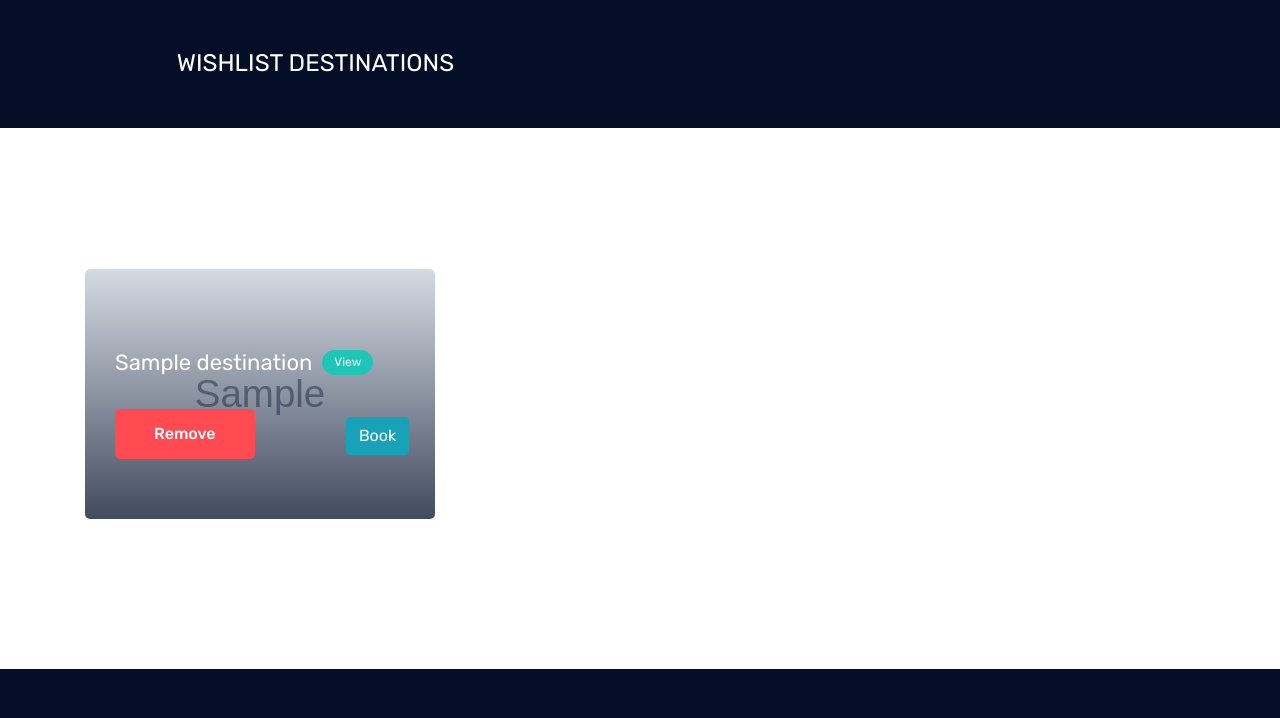
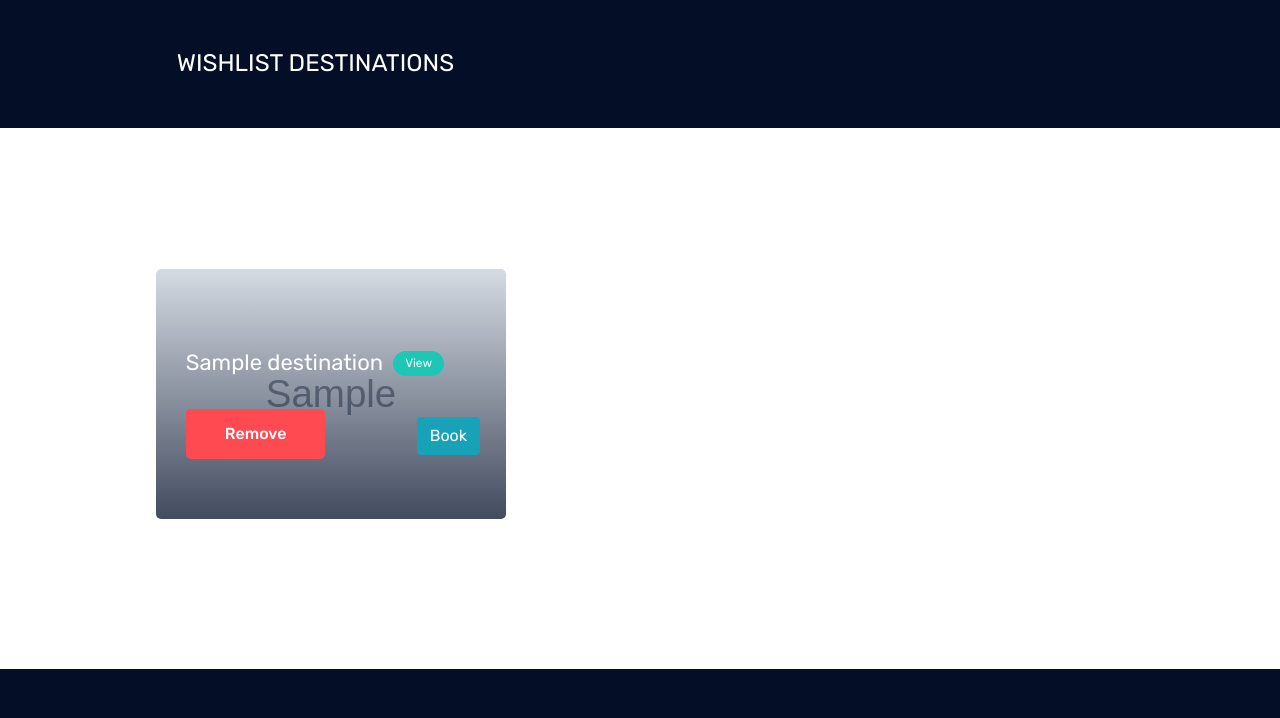
Before and after one commit to TracyOgutu/TravelAgency, a Django app: template agency/templates/wishlist.html in a window 1280 px wide. Shown: the part 136-854 px from the top of the page. Run offline with Django 3.2, Linux system fonts and the light colour scheme; the template is opened without the code that fills it: most values are stand-ins (such as "Sample title", 1, 10 or a date in 2020); grey boxes marked "Sample" are stand-in pictures; some libraries are stand-ins or nearby versions.

Commit message:
add correct margin

```diff
--- a/agency/templates/cartdisplay.html
+++ b/agency/templates/cartdisplay.html
@@ -69,7 +69,7 @@
 
             {%else%}
 
-            <div style="margin-left: 9%;">
+            <div>
                 <h5>You haven't added a destination to your cart just yet</h5>
                 <a href="{%url 'alldest' %}" class="boxed-btn3">Explore Now</a>
             </div>
--- a/agency/templates/wishlist.html
+++ b/agency/templates/wishlist.html
@@ -29,7 +29,7 @@
 {{block.super}}
 
     <!-- popular_destination_area_start  -->
-    <div class="popular_destination_area">
+    <div class="popular_destination_area" style="margin-left: 11%;">
         <div class="container">
             <div class="row justify-content-center">
                 <div class="col-lg-6">
```
